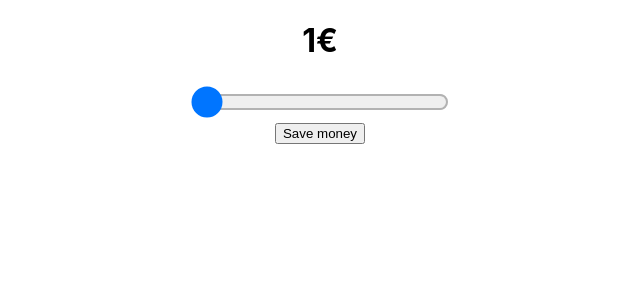
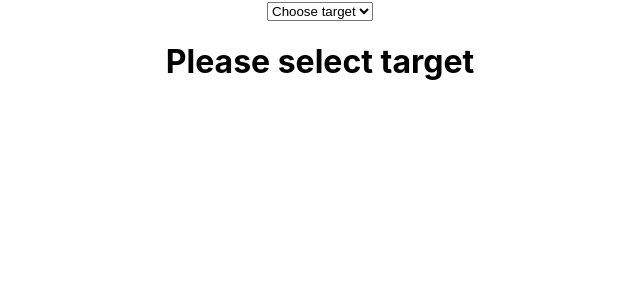
Before and after one commit to matikka96/MVP_Flamingo, a React (Create React App) app: page / in a window 1280 px wide. Shown: the top 300 px of the page, without its empty margins (320-960 px from the left). Built offline with nearby package versions, Linux system fonts and the light colour scheme.

Commit message:
predefines targets & cancel saving implemented

```diff
--- a/package.json
+++ b/package.json
@@ -2,6 +2,7 @@
   "name": "mvp_flamingo",
   "version": "0.1.0",
   "private": true,
+  "homepage": "https://tikka.dev/flamingo/hello",
   "dependencies": {
     "react": "^16.12.0",
     "react-dom": "^16.12.0",
--- a/src/App.js
+++ b/src/App.js
@@ -1,50 +1,99 @@
-// import React from "react";
-// import logo from "./logo.png";
-// import "./App.css";
-
-// function App() {
-//   state = {
-//     sliderValue: null
-//   }
-//   render() {
-//     return (
-//     <div className="App">
-//       <input type="range" min="1" max="100" value="50"></input>
-//     </div>
-//     );
-//   }
-// }
-
-// export default App;
-
-// import "bootstrap/dist/css/bootstrap.min.css";
 import "./App.css";
 import React, { Component } from "react";
 
 class App extends Component {
   state = {
+    rangeValue: 1,
+    targets: [
+      { name: "hoodie", price: 30 },
+      { name: "playstation", price: 300 },
+      { name: "mercedes", price: 30000 }
+    ],
+    selectedTarget: "",
+    savings: []
+  };
+
+  componentDidUpdate(prevProps, prevState) {
+    if (prevState.selectedTarget !== this.state.selectedTarget) {
+      this.setState({ rangeValue: 1 });
+    }
+  }
+
+  handleNewSaving = (target, amount) => {
+    this.setState({
+      savings: [...this.state.savings, { target, amount }],
       rangeValue: 1
+    });
+  };
+
+  handleCancelSaving = index => {
+    let savings = [...this.state.savings];
+    savings.splice(index, 1);
+    console.log(savings);
+    this.setState({ savings });
   };
 
   render() {
     return (
       <div className="App">
+        <select
+          id="input-target"
+          placeholder="Select target"
+          value={this.state.targets.indexOf(this.state.selectedTarget)}
+          onChange={e =>
+            this.setState({ selectedTarget: this.state.targets[e.target.value] })
+          }
+        >
+          <option value="">Choose target</option>
+          {this.state.targets.map((t, index) => (
+            <option value={index}>{t.name}</option>
+          ))}
+        </select>
+        {this.state.selectedTarget === "" ? (
+          <h1>Please select target</h1>
+        ) : (
+          <div>
             <h1>{this.state.rangeValue}€</h1>
             <input
               style={{ zoom: "2" }}
               type="range"
               min="1"
-          max="100"
-          defaultValue={this.state.rangeValue}
+              max={this.state.selectedTarget.price / 10}
+              value={this.state.rangeValue}
               onChange={e => this.setState({ rangeValue: e.target.value })}
             ></input>
             <div>
               <button
-            onClick={() => alert(`${this.state.rangeValue}€ saved. Congratulation!`)}
+                onClick={() =>
+                  this.handleNewSaving(
+                    this.state.selectedTarget.name,
+                    this.state.rangeValue
+                  )
+                }
               >
                 Save money
               </button>
             </div>
+          </div>
+        )}
+        {this.state.savings.length === 0 ? null : (
+          <div>
+            <h3>Savings:</h3>
+            {this.state.savings.reverse().map((s, index) => (
+              <div>
+                <span>
+                  {s.target} + {s.amount}€
+                </span>
+                <button
+                  value={index}
+                  onClick={e => this.handleCancelSaving(e.target.value)}
+                >
+                  cancel
+                </button>
+              </div>
+            ))}
+          </div>
+        )}
       </div>
     );
   }
```
Lines whose indentation alone changed are shown as unchanged.
